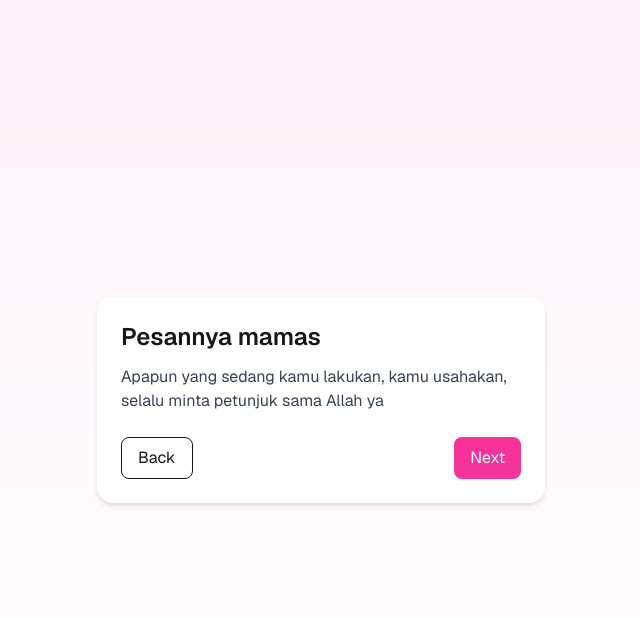
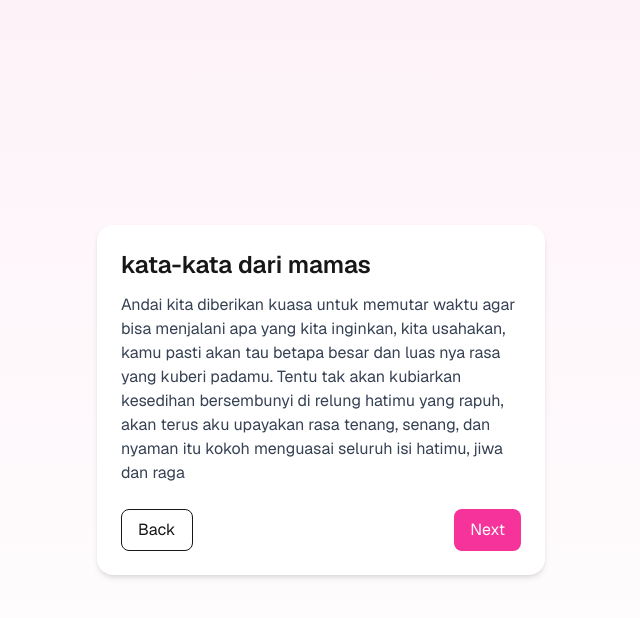
Before and after one commit to nonaana111192-max/Birthday, a Next.js app: page / in a window 1280 px wide. Both pictures are taken after a click on the button "Next". Shown: the top 618 px of the page, without its empty margins (319-959 px from the left). Built offline with nearby package versions, Linux system fonts and the light colour scheme.

Commit message:
Update StageTwo.js

```diff
--- a/app/components/StageTwo.js
+++ b/app/components/StageTwo.js
@@ -14,9 +14,13 @@ export default function StageTwo({ next, back }) {
       transition={{ duration: 0.4 }}
       className="w-full max-w-md mx-4 p-6 rounded-2xl bg-white shadow-md"
     >
-      <h2 className="text-2xl font-semibold mb-3">Pesannya mamas</h2>
+      <h2 className="text-2xl font-semibold mb-3">kata-kata dari mamas</h2>
       <h1 className="text-gray-700 space-y-2 text-left">
-       Apapun yang sedang kamu lakukan, kamu usahakan, selalu minta petunjuk sama Allah ya
+       Andai kita diberikan kuasa untuk memutar waktu agar bisa menjalani apa yang kita inginkan, kita usahakan,
+       kamu pasti akan tau betapa besar dan luas nya rasa yang kuberi padamu.
+      Tentu tak akan kubiarkan kesedihan bersembunyi di relung hatimu yang rapuh,
+        akan terus aku upayakan rasa tenang, senang, dan nyaman itu kokoh menguasai seluruh isi hatimu,
+        jiwa dan raga
       </h1>
 
       <div className="mt-6 flex justify-between">
```
